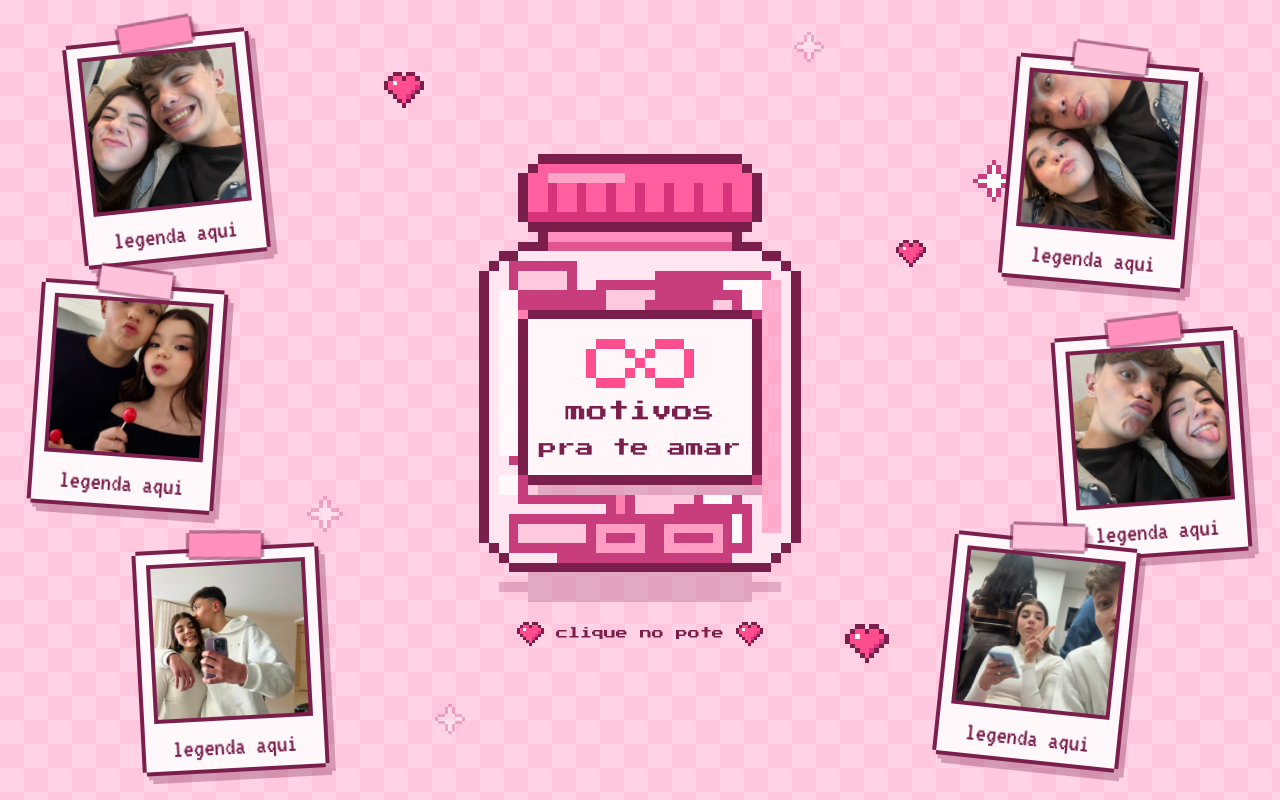
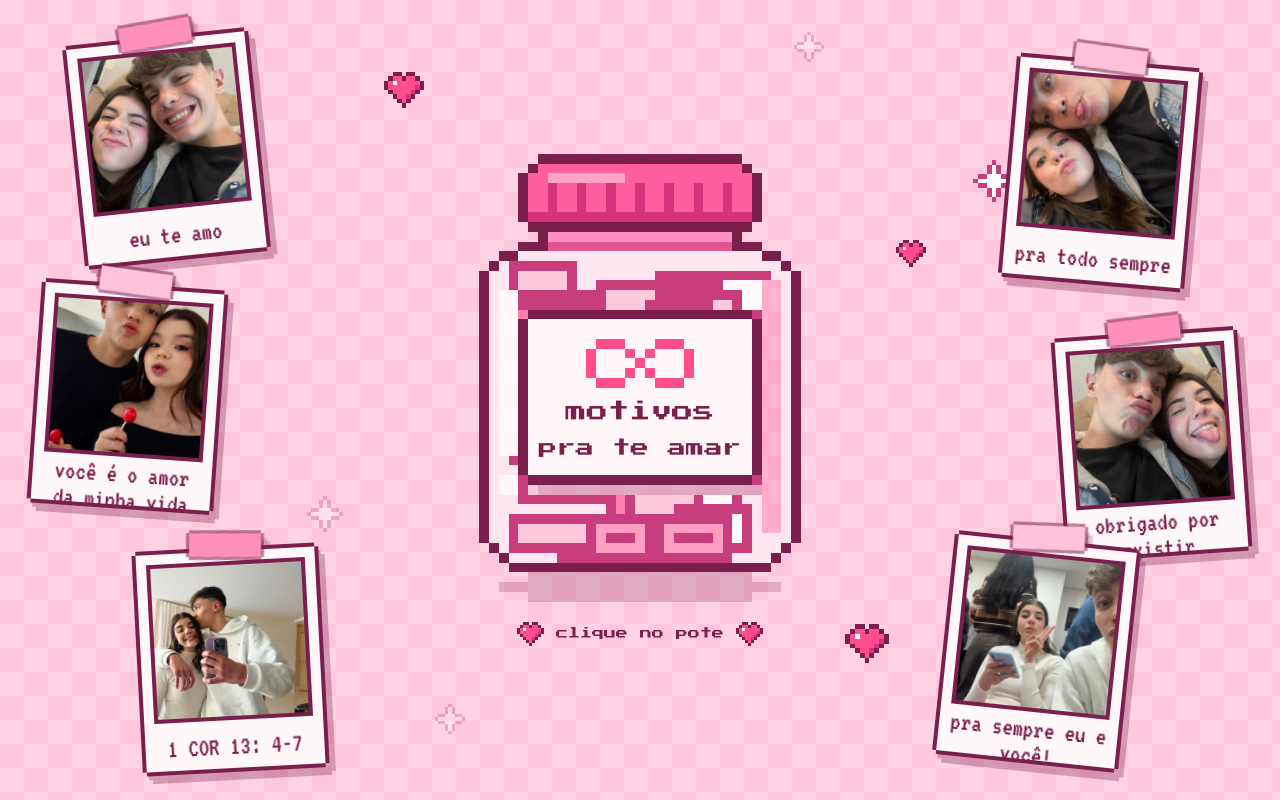
Before and after one commit to iber22/infinito, a plain HTML site: page index.html in a window 1280 px wide. Drawn offline with Linux system fonts and the light colour scheme.

Commit message:
Update index.html

```diff
--- a/index.html
+++ b/index.html
@@ -353,32 +353,32 @@ body {
   -->
   <figure class="polaroid p1">
     <div class="foto"><span class="ph"><span class="sp" data-sprite="heart"></span>sua foto</span><img alt="Foto 1" hidden></div>
-    <figcaption>legenda aqui</figcaption>
+    <figcaption>eu te amo</figcaption>
   </figure>
 
   <figure class="polaroid p2">
     <div class="foto"><span class="ph"><span class="sp" data-sprite="heart"></span>sua foto</span><img alt="Foto 2" hidden></div>
-    <figcaption>legenda aqui</figcaption>
+    <figcaption>pra todo sempre</figcaption>
   </figure>
 
   <figure class="polaroid p3">
     <div class="foto"><span class="ph"><span class="sp" data-sprite="heart"></span>sua foto</span><img alt="Foto 3" hidden></div>
-    <figcaption>legenda aqui</figcaption>
+    <figcaption>você é o amor da minha vida</figcaption>
   </figure>
 
   <figure class="polaroid p4">
     <div class="foto"><span class="ph"><span class="sp" data-sprite="heart"></span>sua foto</span><img alt="Foto 4" hidden></div>
-    <figcaption>legenda aqui</figcaption>
+    <figcaption>obrigado por existir</figcaption>
   </figure>
 
   <figure class="polaroid p5">
     <div class="foto"><span class="ph"><span class="sp" data-sprite="heart"></span>sua foto</span><img alt="Foto 5" hidden></div>
-    <figcaption>legenda aqui</figcaption>
+    <figcaption>1 COR 13: 4-7</figcaption>
   </figure>
 
   <figure class="polaroid p6">
     <div class="foto"><span class="ph"><span class="sp" data-sprite="heart"></span>sua foto</span><img alt="Foto 6" hidden></div>
-    <figcaption>legenda aqui</figcaption>
+    <figcaption>pra sempre eu e você!</figcaption>
   </figure>
 </main>
 
```
